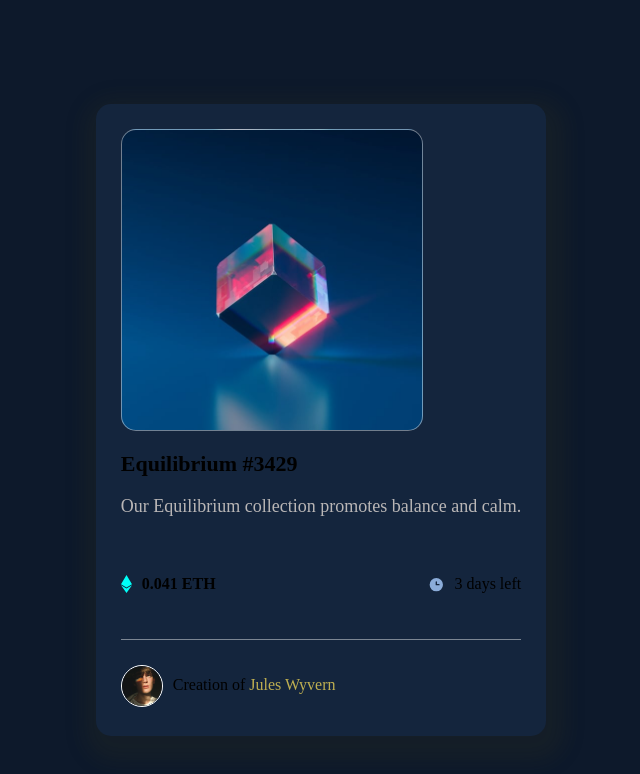
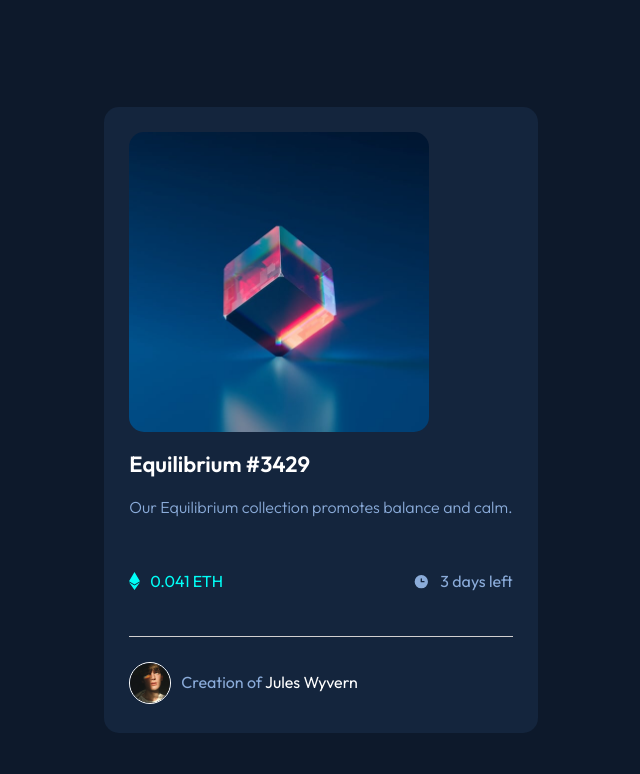
Before and after one commit to NaiSaratxaga/nft-preview-card-component, a plain HTML site: page index.html in a window 1280 px wide. Shown: the whole page, without its empty margins (319-959 px from the left). Drawn offline with Linux system fonts and the light colour scheme.

Commit message:
change some styles and add spiner

```diff
--- a/css/main.css
+++ b/css/main.css
@@ -5,6 +5,7 @@
   --very-dark-blue-cardBG: hsl(216, 50%, 16%);
   --very-dark-blue-line: hsl(215, 32%, 27%);
   --white: hsl(0, 0%, 100%);
+  --line-grey: hsl(0, 2%, 82%);
   --Outfit: 'Outfit', sans-serif;
   --Outfit-light: 300;
   --Outfit-regular: 400;
@@ -18,7 +19,7 @@ body {
   align-items: center;
   min-height: 100vh;
   padding: 20px;
-  font-size: 18px;
+  font-family: var(--Outfit);
   background-color: var(--very-dark-blue-mainBG);
 }
 
@@ -27,12 +28,10 @@ body {
   background-color: var(--very-dark-blue-cardBG);
   padding: 25px;
   border-radius: 15px;
-  box-shadow: 4px 10px 20px 15px #33331d36;
 }
 .container:hover {
   filter: saturate(1.2);
   transition: ease-in-out 0.6s;
-  transform: scale(0.99);
 }
 .card-image {
   height: 300px;
@@ -43,7 +42,6 @@ body {
   justify-content: center;
   align-items: center;
   border-radius: 15px;
-  border: 1px solid #ffffff71;
 }
 .eyeIcon {
   opacity: 0;
@@ -51,22 +49,25 @@ body {
 .card-image:hover > .eyeIcon {
   opacity: 1;
   transition: 0.2s;
+  cursor: pointer;
 }
 .card-image:hover {
   box-shadow: 0 310px #ffffff75 inset;
 }
-h1 {
+.title {
   font-size: 22px;
-  font-weight: 700;
+  font-weight: var(--Outfit-medium);
+  color: var(--white);
   margin: 20px 0;
 }
 
-h1:hover {
-  color: var(--white);
+.title:hover {
+  color: var(--cyan);
 }
 
 .description {
-  color: #b9b6b6;
+  font-weight: var(--Outfit-light);
+  color: var(--soft-blue);
   padding-bottom: 4px;
 }
 .card-info {
@@ -85,14 +86,20 @@ h1:hover {
   font-size: 16px;
 }
 .iconEth:hover img {
-  animation: flip-diagonal 0.4s cubic-bezier(0.455, 0.03, 0.515, 0.955);
+  transform: rotate(1080deg);
+  transition: 0.8s;
 }
 .iconEth p {
-  font-weight: 700;
+  font-weight: var(--Outfit-regular);
+  color: var(--cyan);
 }
 
 .iconEth:hover {
-  color: #bfaf51;
+  color: var(--white);
+}
+
+.time {
+  color: var(--soft-blue);
 }
 
 .time:hover img {
@@ -102,7 +109,7 @@ h1:hover {
 .creator {
   margin-top: 30px;
   padding-top: 20px;
-  border-top: 1px solid #ffffff71;
+  border-top: 1px solid var(--line-grey);
   display: flex;
   align-items: center;
   gap: 10px;
@@ -110,16 +117,19 @@ h1:hover {
 }
 .creator img {
   border-radius: 50%;
-  border: 1px solid #fff;
+  border: 1px solid var(--white);
   width: 40px;
 }
 
 .creator p a {
   text-decoration: none;
-  color: #bfaf51;
+  color: var(--white);
 }
 .creator p a:hover {
-  color: #ade454;
+  color: var(--cyan);
+}
+.creation {
+  color: var(--soft-blue);
 }
 @media (max-width: 400px) {
   .container {
--- a/index.html
+++ b/index.html
@@ -22,8 +22,10 @@
     <div class="card-image">
       <img src="./images/icon-view.svg" alt="eye image" class="eyeIcon">
     </div>
-    <h1 class=" title">Equilibrium #3429</h1>
-    <p class="description">Our Equilibrium collection promotes balance and calm.</p>
+    <div class="container-text">
+      <h1 class=" title">Equilibrium #3429</h1>
+      <p class="description">Our Equilibrium collection promotes balance and calm.</p>
+    </div>
     <div class="card-info">
       <div class="iconEth">
         <img src="./images/icon-ethereum.svg" alt="icon-ethereum">
@@ -36,7 +38,7 @@
     </div>
     <div class="creator">
       <img src="./images/image-avatar.png" alt="avatar">
-      <p class="avatar"> Creation of <a class="name-white" href="#">Jules Wyvern</a></p>
+      <p class="creation"> Creation of <a href="#">Jules Wyvern</a></p>
     </div>
   </main>
 </body>
```
